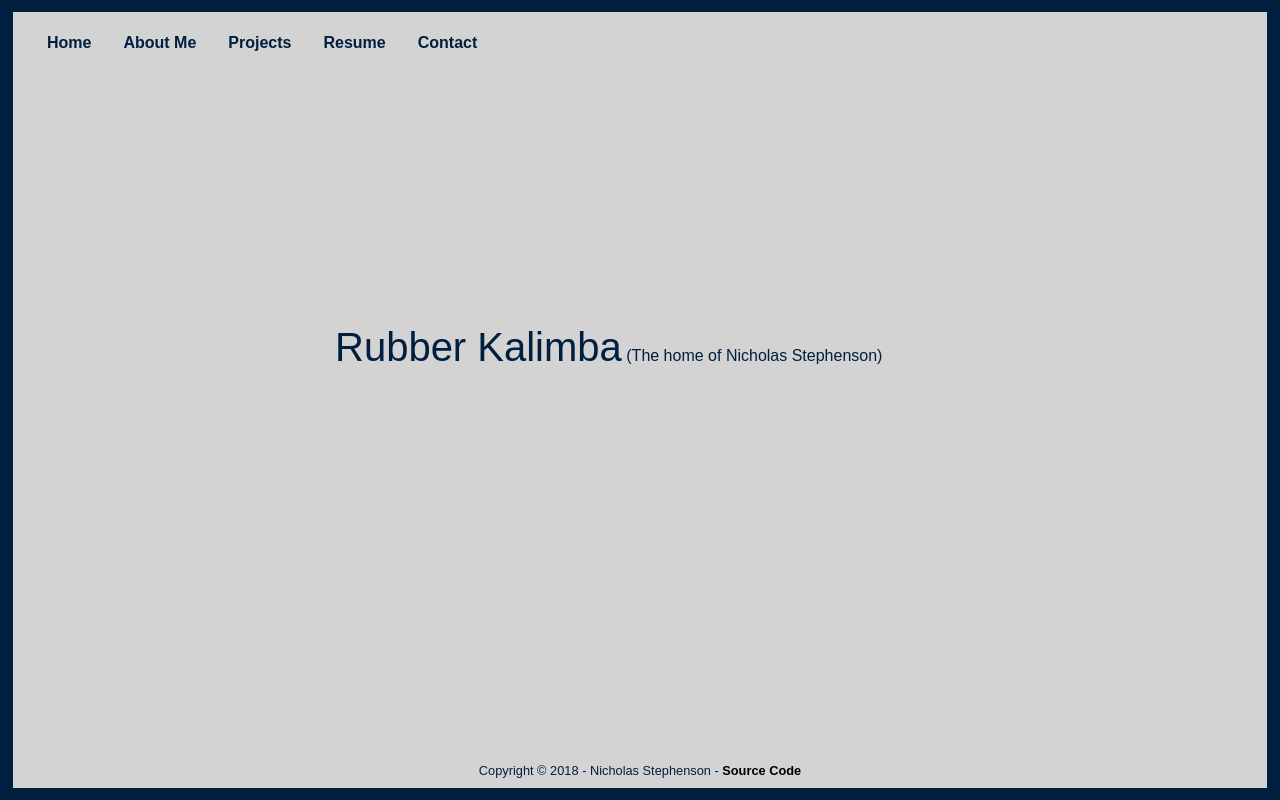
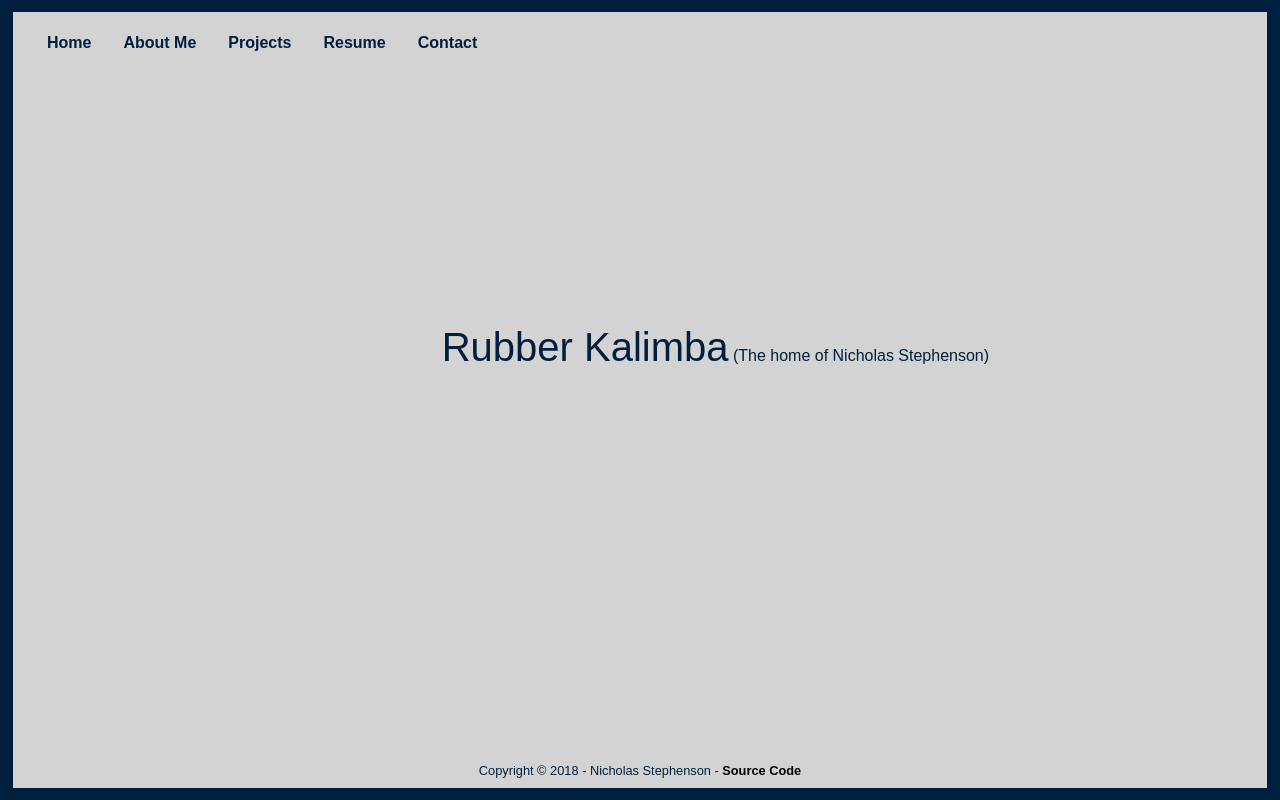
Before and after one commit to NStephenson/nstephenson.github.io, a React (Create React App) app: page / in a window 1280 px wide. Built offline with nearby package versions, Linux system fonts and the light colour scheme.

Commit message:
changed offset of title

```diff
--- a/src/components/home.js
+++ b/src/components/home.js
@@ -3,7 +3,7 @@ import React from 'react'
 export const Homepage = () => {
   return (
     <div className="row middle" id="homepage">
-    <div className="col-sm-6 offset-sm-3">
+    <div className="col-sm-6 offset-sm-4 align-top">
       <h1>Rubber Kalimba</h1>
       <p> (The home of Nicholas Stephenson)</p>
     </div>
```
